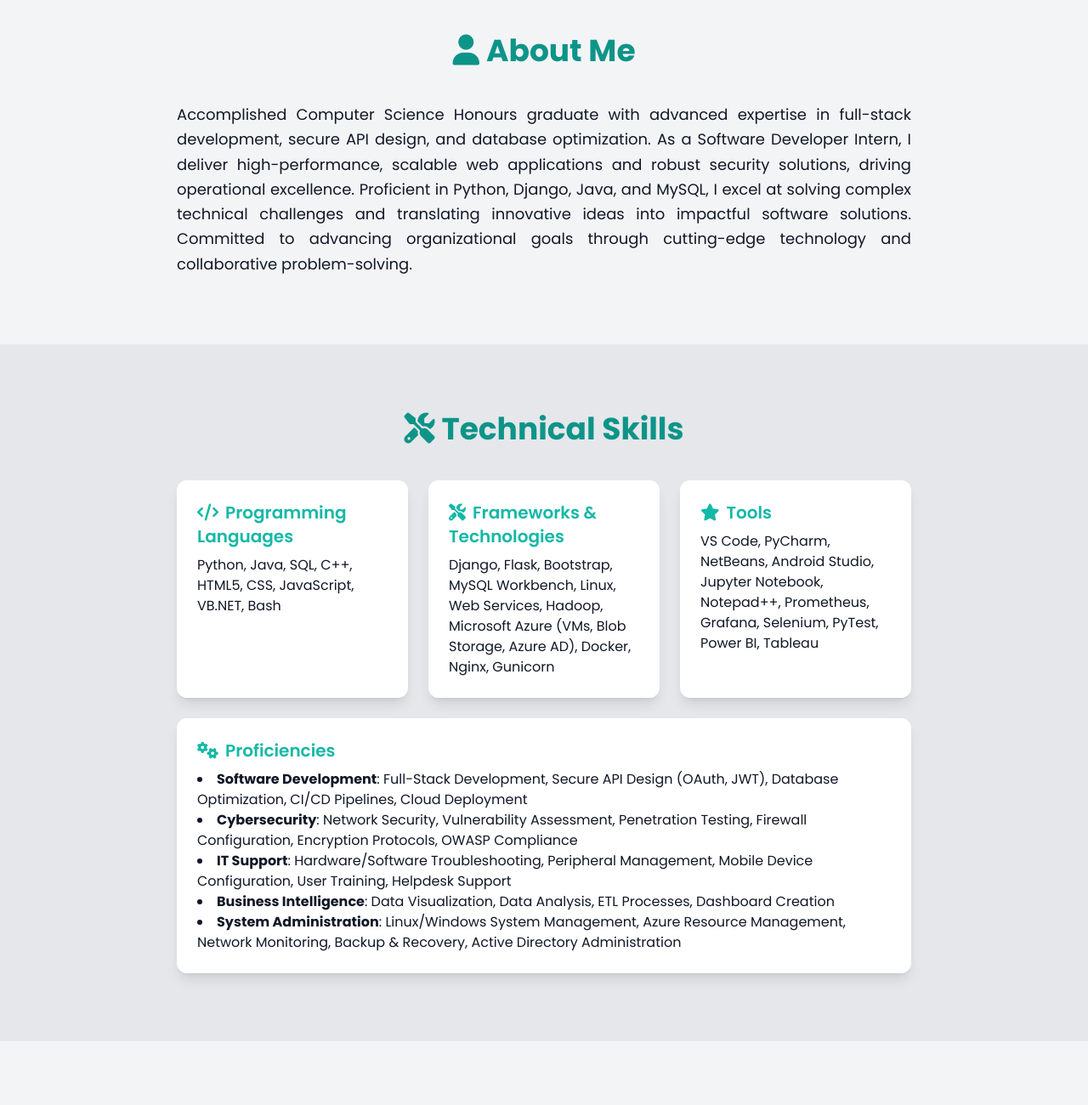
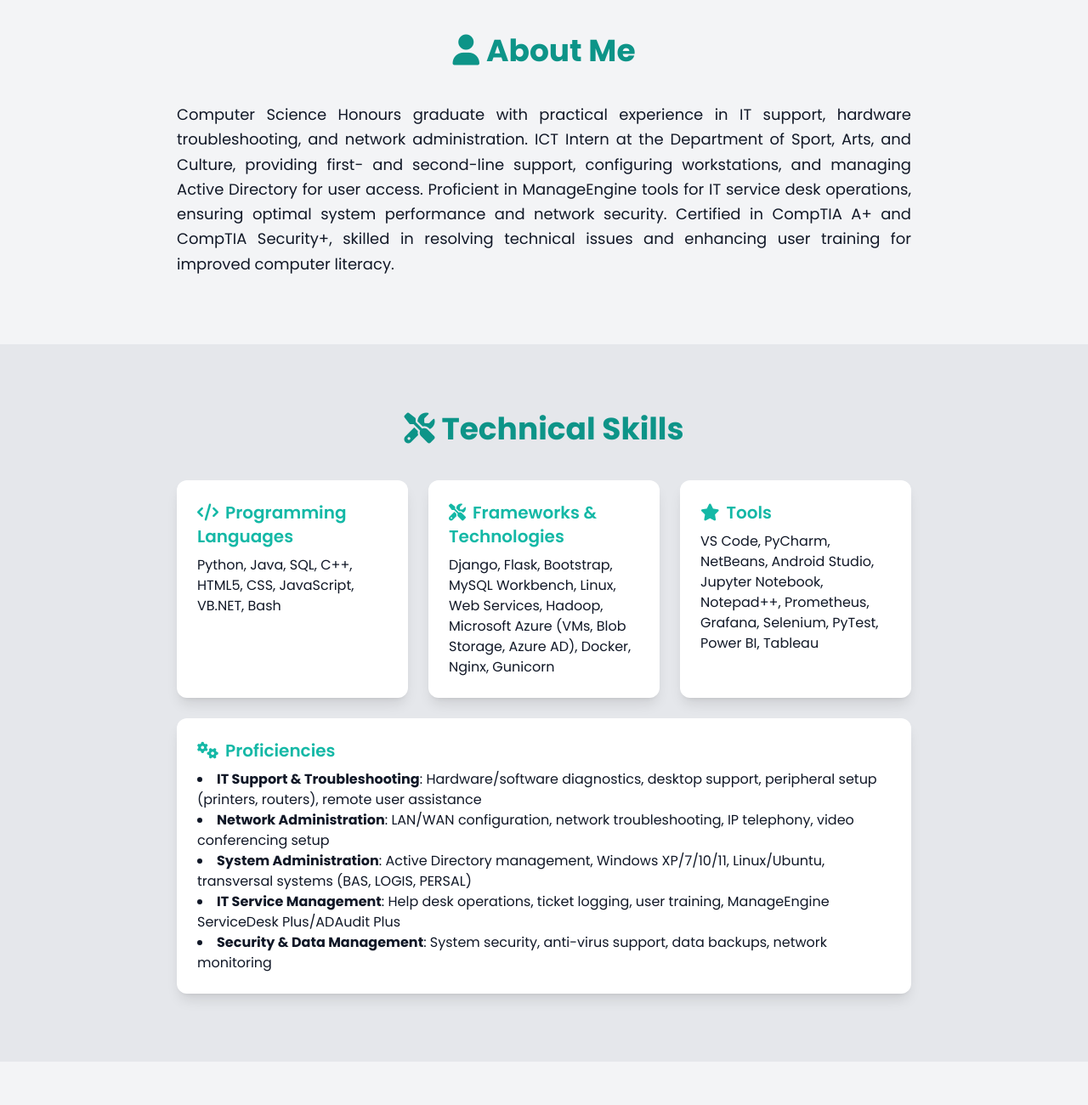
Before and after one commit to MyolwaAnam/IT-Technician, a plain HTML site: page index.html in a window 1280 px wide. Shown: the part 840-2140 px from the top of the page at 85% size. Drawn offline with nearby package versions, Linux system fonts and the light colour scheme.

Commit message:
Update index.html

```diff
--- a/index.html
+++ b/index.html
@@ -61,7 +61,7 @@
     <section id="about" class="py-20">
         <div class="max-w-4xl mx-auto px-4" data-aos="fade-up" data-aos-duration="800">
             <h2 class="text-4xl font-bold text-center mb-10 text-teal-600 dark:text-teal-400"><i class="fas fa-user mr-2"></i>About Me</h2>
-            <p class="text-lg leading-relaxed text-justify">Accomplished Computer Science Honours graduate with advanced expertise in full-stack development, secure API design, and database optimization. As a Software Developer Intern, I deliver high-performance, scalable web applications and robust security solutions, driving operational excellence. Proficient in Python, Django, Java, and MySQL, I excel at solving complex technical challenges and translating innovative ideas into impactful software solutions. Committed to advancing organizational goals through cutting-edge technology and collaborative problem-solving.</p>
+            <p class="text-lg leading-relaxed text-justify">Computer Science Honours graduate with practical experience in IT support, hardware troubleshooting, and network administration. ICT Intern at the Department of Sport, Arts, and Culture, providing first- and second-line support, configuring workstations, and managing Active Directory for user access. Proficient in ManageEngine tools for IT service desk operations, ensuring optimal system performance and network security. Certified in CompTIA A+ and CompTIA Security+, skilled in resolving technical issues and enhancing user training for improved computer literacy.</p>
         </div>
     </section>
 
@@ -84,11 +84,11 @@
                 <div class="skill-card p-6 bg-white dark:bg-gray-700 rounded-xl shadow-lg hover:scale-105 transition-transform duration-300 col-span-full" data-aos="zoom-in" data-aos-delay="300">
                     <h4 class="text-xl font-semibold text-teal-500"><i class="fas fa-cogs mr-2"></i>Proficiencies</h4>
                     <ul class="mt-2 list-disc list-inside">
-                        <li><strong>Software Development</strong>: Full-Stack Development, Secure API Design (OAuth, JWT), Database Optimization, CI/CD Pipelines, Cloud Deployment</li>
-                        <li><strong>Cybersecurity</strong>: Network Security, Vulnerability Assessment, Penetration Testing, Firewall Configuration, Encryption Protocols, OWASP Compliance</li>
-                        <li><strong>IT Support</strong>: Hardware/Software Troubleshooting, Peripheral Management, Mobile Device Configuration, User Training, Helpdesk Support</li>
-                        <li><strong>Business Intelligence</strong>: Data Visualization, Data Analysis, ETL Processes, Dashboard Creation</li>
-                        <li><strong>System Administration</strong>: Linux/Windows System Management, Azure Resource Management, Network Monitoring, Backup & Recovery, Active Directory Administration</li>
+                        <li><strong>IT Support & Troubleshooting</strong>: Hardware/software diagnostics, desktop support, peripheral setup (printers, routers), remote user assistance</li>
+                        <li><strong>Network Administration</strong>: LAN/WAN configuration, network troubleshooting, IP telephony, video conferencing setup</li>
+                        <li><strong>System Administration</strong>: Active Directory management, Windows XP/7/10/11, Linux/Ubuntu, transversal systems (BAS, LOGIS, PERSAL)</li>
+                        <li><strong>IT Service Management</strong>: Help desk operations, ticket logging, user training, ManageEngine ServiceDesk Plus/ADAudit Plus</li>
+                        <li><strong>Security & Data Management</strong>: System security, anti-virus support, data backups, network monitoring</li>
                     </ul>
                 </div>
             </div>
```
